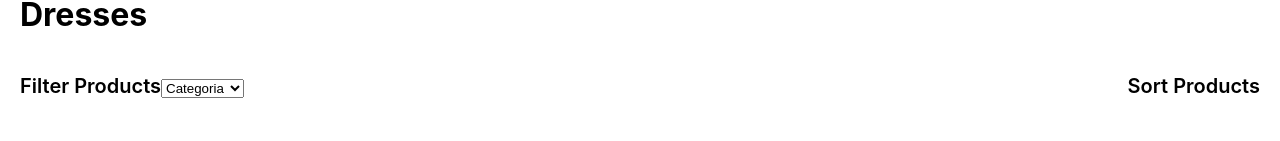
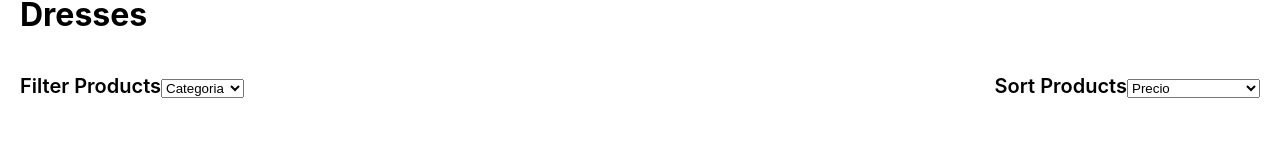
Before and after one commit to barbaroreyes/jew, a React (Create React App) app: page /productlist in a window 1280 px wide. Shown: the part 165-306 px from the top of the page. Built offline with nearby package versions, Linux system fonts and the light colour scheme.

Commit message:
added-filters

```diff
--- a/src/pages/ProductsList.js
+++ b/src/pages/ProductsList.js
@@ -50,7 +50,16 @@ const ProductsList = () => {
 
         </Select>
         </Filter>
-        <Filter><FilterText>Sort Products</FilterText></Filter>
+        <Filter><FilterText>Sort Products</FilterText>
+        <Select>
+            <Option disabled selected>Precio</Option>
+            <Option>Major a menor</Option>
+            <Option>Menor Major</Option>
+            <Option>Precios Mejorados</Option>
+
+
+        </Select>
+        </Filter>
       </FilterContainer>
       <Products/>
       <NewLetter/>
```
